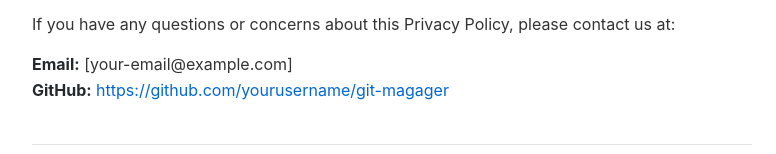
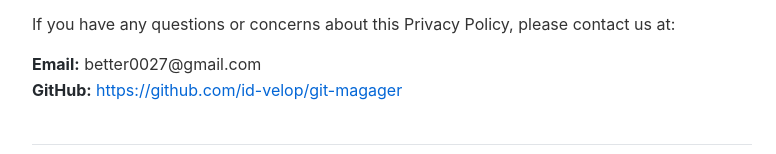
Before and after one commit to id-velop/git-clone-manager, a plain HTML site: page privacy-policy.html in a window 1280 px wide. Shown: the part 2366-2520 px from the top of the page, without its empty margins (248-1024 px from the left). Drawn offline with Linux system fonts and the light colour scheme.

Commit message:
Update contact email and GitHub username in privacy policy

```diff
--- a/privacy-policy.html
+++ b/privacy-policy.html
@@ -177,8 +177,8 @@
 
     <h2>8. Contact Us</h2>
     <p>If you have any questions or concerns about this Privacy Policy, please contact us at:</p>
-    <p><strong>Email:</strong> [your-email@example.com]<br>
-    <strong>GitHub:</strong> <a href="https://github.com/yourusername/git-magager" target="_blank">https://github.com/yourusername/git-magager</a></p>
+    <p><strong>Email:</strong> better0027@gmail.com<br>
+    <strong>GitHub:</strong> <a href="https://github.com/id-velop/git-magager" target="_blank">https://github.com/id-velop/git-magager</a></p>
 
     <footer>
       <p>&copy; 2026 Git Magager. All rights reserved.</p>
```
